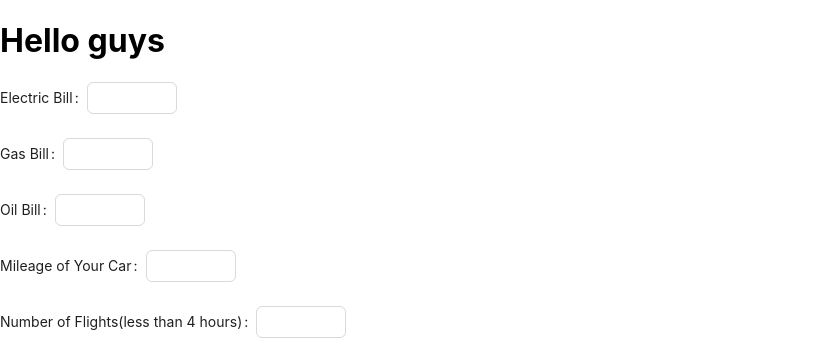
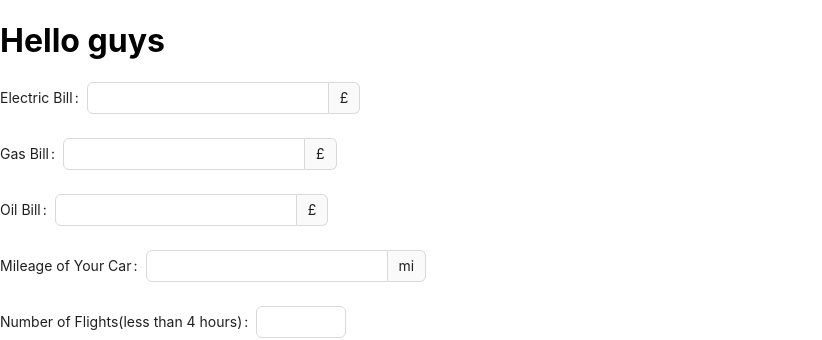
Before and after one commit to RekaKovacs93/CO2-Calculator, a React (Create React App) app in the folder client/: page / in a window 1280 px wide. Shown: the top 340 px of the page, without its empty margins (0-822 px from the left). Built offline with nearby package versions, Linux system fonts and the light colour scheme.

Commit message:
final state

```diff
--- a/client/src/components/MetersForm.js
+++ b/client/src/components/MetersForm.js
@@ -50,10 +50,11 @@ const MetersForm = ({addTrackingData}) => {
             recyclePaper: (submitedData.recyclePaper? 0 : 184),
             recycleAluminium: (submitedData.recycleAluminium? 0 : 166)
         }
+        const newData = {entries: submitedData, emissions: newCarbonData}
         // postTracker(submitedData)
         // .then((data) => {addTrackingData(data)})
         // setSubmitedData(initialObj)
-        postTracker(newCarbonData)
+        postTracker(newData)
         .then((data) => {addTrackingData(data)})
         setSubmitedData(initialObj)
         form.resetFields()
@@ -63,16 +64,16 @@ const MetersForm = ({addTrackingData}) => {
     return (
         <Form form = {form} onFinish = {handleSubmit}>
                 <Form.Item label="Electric Bill" name = "electricBill" onChange = {handleOnChange}>
-                    <InputNumber  value = {submitedData.electricBill}  />
+                    <InputNumber  value = {submitedData.electricBill} addonAfter = "£" />
                 </Form.Item>
                 <Form.Item label="Gas Bill" name="gasBill"  onChange = {handleOnChange}>
-                    <InputNumber value = {submitedData.gasBill}  />
+                    <InputNumber value = {submitedData.gasBill} addonAfter = "£" />
                 </Form.Item>
                 <Form.Item label="Oil Bill" name="oilBill"  onChange = {handleOnChange}>
-                    <InputNumber value = {submitedData.oilBill} />
+                    <InputNumber value = {submitedData.oilBill} addonAfter = "£"/>
                 </Form.Item>
                 <Form.Item label="Mileage of Your Car" name="carMileage" onChange = {handleOnChange} >
-                    <InputNumber value = {submitedData.carMileage}  />
+                    <InputNumber value = {submitedData.carMileage} addonAfter = "mi" />
                 </Form.Item>
                 <Form.Item label="Number of Flights(less than 4 hours)"  name="flightUnder"  onChange = {handleOnChange} >
                     <InputNumber value = {submitedData.flightUnder}  />
```
